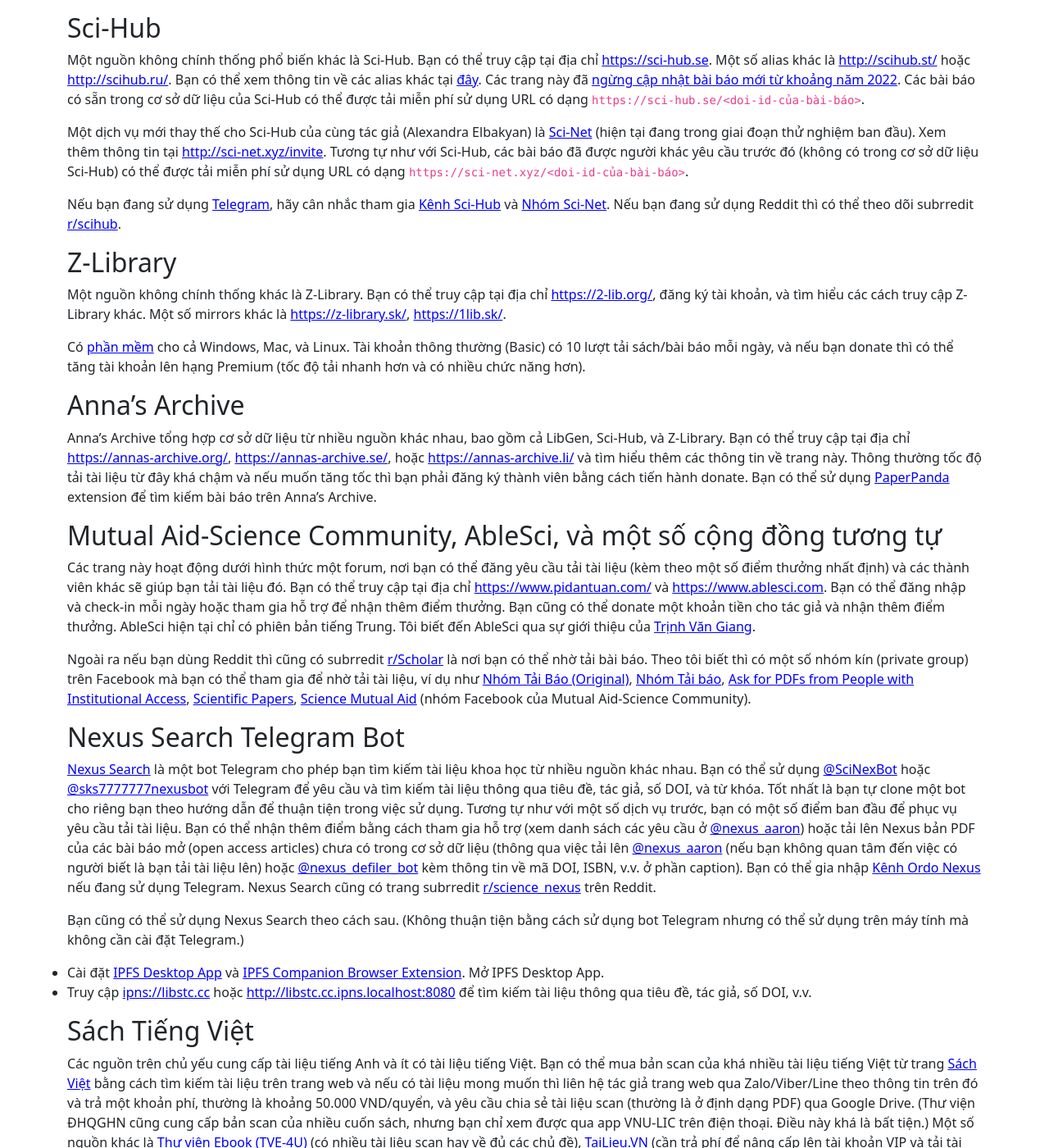
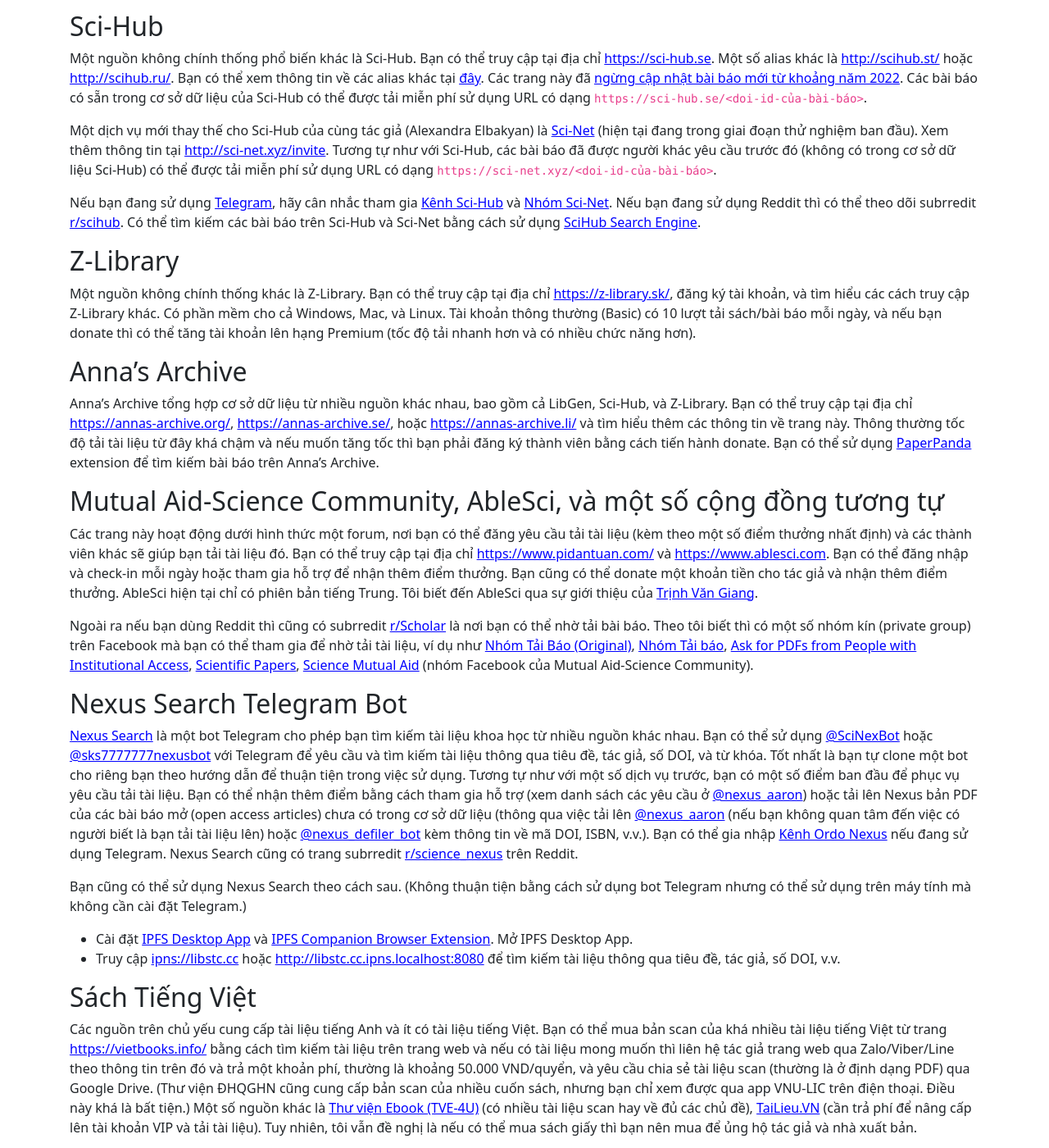
Before and after one commit to hoanganhduc/hoanganhduc.github.io, a Jekyll site: the page built from _posts/2025-05-05-một-số-phương-pháp-tải-bài-báo-khoa-học.md, in a window 1280 px wide and 1400 px high, scrolled down 3724 px. Shown: the whole window at 82% size. Built offline with Jekyll 4.4.1, drawn with Linux system fonts in a browser that asks for light colours; nearby versions of some CDN libraries; comment, search, counter and statistics services are not loaded; a style sheet for code colours, icons or effects is not loaded; some of the changed text lies outside the part shown.

Commit message:
Updated @ 2025-08-15  08:18:39 ICT

```diff
--- a/_layouts/blog-post.html
+++ b/_layouts/blog-post.html
@@ -10,9 +10,12 @@
 {% if page.lang == "vi" %}
 <div class="row">
 <div class="col-xs-12 col-sm-12 col-md-12 col-lg-12">
-<div style="margin-top:15px; float:right;">
+<div style="margin-top:15px; float:right;"></div>
 	<a href="https://www.buymeacoffee.com/hoanganhduc" target="_blank"><img src="https://cdn.buymeacoffee.com/buttons/v2/default-yellow.png" alt="Buy Me A Coffee" style="height: 40px !important;width: 160px !important;" ></a>
 	<a href='https://ko-fi.com/hoanganhduc' target='_blank'><img height='40' style='border:0px;height:40px;' src='https://storage.ko-fi.com/cdn/kofi2.png?v=6' border='0' alt='Buy Me a Coffee at ko-fi.com' /></a>
+	<a href="https://bmacc.app/tip/hoanganhduc" target="_blank">
+		<img src="https://bmacc.app/images/bmacc-logo.png" alt="Buy Me a Crypto Coffee" style="height: 40px !important;">
+	</a>
 </div>
 <h1 class="display-5">{{ page.title }}</h1>
 <div style="text-align: right;">
@@ -25,9 +28,12 @@
 {% else %}
 <div class="row">
 <div class="col-xs-12 col-sm-12 col-md-12 col-lg-12">
-<div style="margin-top:15px; float:right;">
+<div style="margin-top:15px; float:right;"></div>
 	<a href="https://www.buymeacoffee.com/hoanganhduc" target="_blank"><img src="https://cdn.buymeacoffee.com/buttons/v2/default-yellow.png" alt="Buy Me A Coffee" style="height: 40px !important;width: 160px !important;" ></a>
 	<a href='https://ko-fi.com/hoanganhduc' target='_blank'><img height='40' style='border:0px;height:40px;' src='https://storage.ko-fi.com/cdn/kofi2.png?v=6' border='0' alt='Buy Me a Coffee at ko-fi.com' /></a>
+	<a href="https://bmacc.app/tip/hoanganhduc" target="_blank">
+		<img src="https://bmacc.io/wp-content/uploads/2023/05/BMACC-LOGO.png" alt="Buy Me a Crypto Coffee" style="height: 40px !important;width: 160px !important;">
+	</a>
 </div>
 <h1 class="display-5">{{ page.title }}</h1>
 <div style="text-align: right;">
--- a/_layouts/default.html
+++ b/_layouts/default.html
@@ -11,9 +11,12 @@
 <div class="col-xs-12 col-sm-12 col-md-12 col-lg-12">
 
 {% if page.buymeacoffee %}
-	<div style="margin-top:15px; float:right;">
+	<div style="margin-top:15px; float:right;"></div>
 	<a href="https://www.buymeacoffee.com/hoanganhduc" target="_blank"><img src="https://cdn.buymeacoffee.com/buttons/v2/default-yellow.png" alt="Buy Me A Coffee" style="height: 40px !important;width: 160px !important;" ></a>
 	<a href='https://ko-fi.com/hoanganhduc' target='_blank'><img height='40' style='border:0px;height:40px;' src='https://storage.ko-fi.com/cdn/kofi2.png?v=6' border='0' alt='Buy Me a Coffee at ko-fi.com' /></a>
+	<a href="https://bmacc.app/tip/hoanganhduc" target="_blank">
+		<img src="https://bmacc.app/images/bmacc-logo.png" alt="Buy Me a Crypto Coffee" style="height: 40px !important;">
+	</a>
 	</div>
 {% endif %}
 
--- a/_posts/2025-05-05-một-số-phương-pháp-tải-bài-báo-khoa-học.md
+++ b/_posts/2025-05-05-một-số-phương-pháp-tải-bài-báo-khoa-học.md
@@ -89,13 +89,11 @@ Một nguồn không chính thống phổ biến khác là Sci-Hub. Bạn có th
 
 Một dịch vụ mới thay thế cho Sci-Hub của cùng tác giả (Alexandra Elbakyan) là [Sci-Net](https://sci-net.xyz) (hiện tại đang trong giai đoạn thử nghiệm ban đầu). <!-- Sci-Net yêu cầu một lượng nhất định [$scihub meme coin](https://www.scihub.fans) (ít nhất <span id="amount-display">1000</span> coin <span id="crypto-display">SCIHUB</span>, hiện tại tương đương với khoảng <span id="result"></span> <span id="currency-display">VND</span>) để nhận mã mời, tạo tài khoản và yêu cầu tải bài báo.--> Xem thêm thông tin tại [http://sci-net.xyz/invite](http://sci-net.xyz/invite). Tương tự như với Sci-Hub, các bài báo đã được người khác yêu cầu trước đó (không có trong cơ sở dữ liệu Sci-Hub) có thể được tải miễn phí sử dụng URL có dạng `https://sci-net.xyz/<doi-id-của-bài-báo>`.
 
-Nếu bạn đang sử dụng [Telegram](https://telegram.org), hãy cân nhắc tham gia [Kênh Sci-Hub](https://t.me/scihubreal) và [Nhóm Sci-Net](https://t.me/scinetesting). Nếu bạn đang sử dụng Reddit thì có thể theo dõi subrredit [r/scihub](https://www.reddit.com/r/scihub/). <!-- Có thể tìm kiếm các bài báo trên Sci-Hub và Sci-Net bằng cách sử dụng [SciHub Search Engine](https://scihub.scai.sh). -->
+Nếu bạn đang sử dụng [Telegram](https://telegram.org), hãy cân nhắc tham gia [Kênh Sci-Hub](https://t.me/scihubreal) và [Nhóm Sci-Net](https://t.me/scinetesting). Nếu bạn đang sử dụng Reddit thì có thể theo dõi subrredit [r/scihub](https://www.reddit.com/r/scihub/). Có thể tìm kiếm các bài báo trên Sci-Hub và Sci-Net bằng cách sử dụng [SciHub Search Engine](https://scihub.scai.sh).
 
 ## Z-Library
 
-Một nguồn không chính thống khác là Z-Library. Bạn có thể truy cập tại địa chỉ [https://2-lib.org/](https://2-lib.org/), đăng ký tài khoản, và tìm hiểu các cách truy cập Z-Library khác. Một số mirrors khác là [https://z-library.sk/](https://z-library.sk/), [https://1lib.sk/](https://1lib.sk/).
-
-Có [phần mềm](https://2-lib.org/z-access) cho cả Windows, Mac, và Linux. Tài khoản thông thường (Basic) có 10 lượt tải sách/bài báo mỗi ngày, và nếu bạn donate thì có thể tăng tài khoản lên hạng Premium (tốc độ tải nhanh hơn và có nhiều chức năng hơn).
+Một nguồn không chính thống khác là Z-Library. Bạn có thể truy cập tại địa chỉ [https://z-library.sk/](https://z-library.sk/), đăng ký tài khoản, và tìm hiểu các cách truy cập Z-Library khác. Có phần mềm cho cả Windows, Mac, và Linux. Tài khoản thông thường (Basic) có 10 lượt tải sách/bài báo mỗi ngày, và nếu bạn donate thì có thể tăng tài khoản lên hạng Premium (tốc độ tải nhanh hơn và có nhiều chức năng hơn).
 
 ## Anna's Archive
 
@@ -109,7 +107,7 @@ Ngoài ra nếu bạn dùng Reddit thì cũng có subrredit [r/Scholar](https://
 
 ## Nexus Search Telegram Bot
 
-[Nexus Search](https://x.com/the_superpirate) là một bot Telegram cho phép bạn tìm kiếm tài liệu khoa học từ nhiều nguồn khác nhau. Bạn có thể sử dụng [@SciNexBot](https://t.me/SciNexBot) hoặc [@sks7777777nexusbot](https://t.me/sks7777777nexusbot) với Telegram để yêu cầu và tìm kiếm tài liệu thông qua tiêu đề, tác giả, số DOI, và từ khóa. Tốt nhất là bạn tự clone một bot cho riêng bạn theo hướng dẫn để thuận tiện trong việc sử dụng. Tương tự như với một số dịch vụ trước, bạn có một số điểm ban đầu để phục vụ yêu cầu tải tài liệu. Bạn có thể nhận thêm điểm bằng cách tham gia hỗ trợ (xem danh sách các yêu cầu ở [@nexus_aaron](https://t.me/nexus_aaron)) hoặc tải lên Nexus bản PDF của các bài báo mở (open access articles) chưa có trong cơ sở dữ liệu (thông qua việc tải lên [@nexus_aaron](https://t.me/nexus_aaron) (nếu bạn không quan tâm đến việc có người biết là bạn tải tài liệu lên) hoặc [@nexus_defiler_bot](https://t.me/nexus_defiler_bot) kèm thông tin về mã DOI, ISBN, v.v. ở phần caption). Bạn có thể gia nhập [Kênh Ordo Nexus](https://t.me/nexus_search) nếu đang sử dụng Telegram. Nexus Search cũng có trang subrredit [r/science_nexus](https://www.reddit.com/r/science_nexus) trên Reddit.
+[Nexus Search](https://x.com/the_superpirate) là một bot Telegram cho phép bạn tìm kiếm tài liệu khoa học từ nhiều nguồn khác nhau. Bạn có thể sử dụng [@SciNexBot](https://t.me/SciNexBot) hoặc [@sks7777777nexusbot](https://t.me/sks7777777nexusbot) với Telegram để yêu cầu và tìm kiếm tài liệu thông qua tiêu đề, tác giả, số DOI, và từ khóa. Tốt nhất là bạn tự clone một bot cho riêng bạn theo hướng dẫn để thuận tiện trong việc sử dụng. Tương tự như với một số dịch vụ trước, bạn có một số điểm ban đầu để phục vụ yêu cầu tải tài liệu. Bạn có thể nhận thêm điểm bằng cách tham gia hỗ trợ (xem danh sách các yêu cầu ở [@nexus_aaron](https://t.me/nexus_aaron)) hoặc tải lên Nexus bản PDF của các bài báo mở (open access articles) chưa có trong cơ sở dữ liệu (thông qua việc tải lên [@nexus_aaron](https://t.me/nexus_aaron) (nếu bạn không quan tâm đến việc có người biết là bạn tải tài liệu lên) hoặc [@nexus_defiler_bot](https://t.me/nexus_defiler_bot) kèm thông tin về mã DOI, ISBN, v.v.). Bạn có thể gia nhập [Kênh Ordo Nexus](https://t.me/nexus_search) nếu đang sử dụng Telegram. Nexus Search cũng có trang subrredit [r/science_nexus](https://www.reddit.com/r/science_nexus) trên Reddit.
 
 Bạn cũng có thể sử dụng Nexus Search theo cách sau. (Không thuận tiện bằng cách sử dụng bot Telegram nhưng có thể sử dụng trên máy tính mà không cần cài đặt Telegram.)
 * Cài đặt [IPFS Desktop App](https://docs.ipfs.tech/install/ipfs-desktop/) và [IPFS Companion Browser Extension](https://docs.ipfs.tech/install/ipfs-companion/). Mở IPFS Desktop App.
@@ -117,7 +115,7 @@ Bạn cũng có thể sử dụng Nexus Search theo cách sau. (Không thuận t
 
 ## Sách Tiếng Việt
 
-Các nguồn trên chủ yếu cung cấp tài liệu tiếng Anh và ít có tài liệu tiếng Việt. Bạn có thể mua bản scan của khá nhiều tài liệu tiếng Việt từ trang [Sách Việt](https://vietbooks.info/) bằng cách tìm kiếm tài liệu trên trang web và nếu có tài liệu mong muốn thì liên hệ tác giả trang web qua Zalo/Viber/Line theo thông tin trên đó và trả một khoản phí, thường là khoảng 50.000 VND/quyển, và yêu cầu chia sẻ tài liệu scan (thường là ở định dạng PDF) qua Google Drive. (Thư viện ĐHQGHN cũng cung cấp bản scan của nhiều cuốn sách, nhưng bạn chỉ xem được qua app VNU-LIC trên điện thoại. Điều này khá là bất tiện.) Một số nguồn khác là [Thư viện Ebook (TVE-4U)](https://tve-4u.org) (có nhiều tài liệu scan hay về đủ các chủ đề), [TaiLieu.VN](https://tailieu.vn/) (cần trả phí để nâng cấp lên tài khoản VIP và tải tài liệu). Tuy nhiên, tôi vẫn đề nghị là nếu có thể mua sách giấy thì bạn nên mua để ủng hộ tác giả và nhà xuất bản.
+Các nguồn trên chủ yếu cung cấp tài liệu tiếng Anh và ít có tài liệu tiếng Việt. Bạn có thể mua bản scan của khá nhiều tài liệu tiếng Việt từ trang [https://vietbooks.info/](https://vietbooks.info/) bằng cách tìm kiếm tài liệu trên trang web và nếu có tài liệu mong muốn thì liên hệ tác giả trang web qua Zalo/Viber/Line theo thông tin trên đó và trả một khoản phí, thường là khoảng 50.000 VND/quyển, và yêu cầu chia sẻ tài liệu scan (thường là ở định dạng PDF) qua Google Drive. (Thư viện ĐHQGHN cũng cung cấp bản scan của nhiều cuốn sách, nhưng bạn chỉ xem được qua app VNU-LIC trên điện thoại. Điều này khá là bất tiện.) Một số nguồn khác là [Thư viện Ebook (TVE-4U)](https://tve-4u.org) (có nhiều tài liệu scan hay về đủ các chủ đề), [TaiLieu.VN](https://tailieu.vn/) (cần trả phí để nâng cấp lên tài khoản VIP và tải tài liệu). Tuy nhiên, tôi vẫn đề nghị là nếu có thể mua sách giấy thì bạn nên mua để ủng hộ tác giả và nhà xuất bản.
 
 # Một số nguồn khác để tìm kiếm và tải tài liệu
 
```
Also changed, not shown: other parts of _posts/2025-05-05-một-số-phương-pháp-tải-bài-báo-khoa-học.md (+1 -1 lines), publications.md (+1 -1 lines), pubs.bib (+4 -3 lines), 1 other file.
